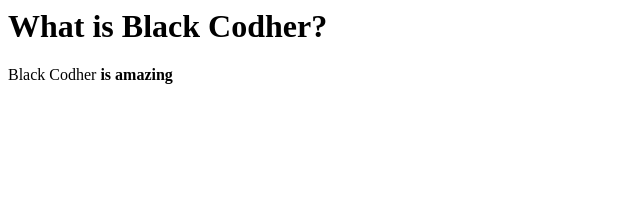
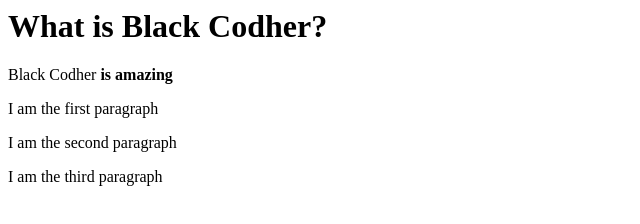
Before and after one commit to black-codher-bootcamp-2021-vaughan/unit-03-javascript-starter-files-faisamain, a plain HTML site: page session-2/index.html in a window 1280 px wide. Shown: the whole page, without its empty margins (0-640 px from the left). Drawn offline with Linux system fonts and the light colour scheme.

Commit message:
var practice

```diff
--- a/session-2/index.html
+++ b/session-2/index.html
@@ -7,9 +7,9 @@
     <p>Black Codher <strong>is amazing </strong></p>
 
     <!-- This is for task 3 -->
-    <!-- <p class="about">I am the first paragraph</p>
+    <p class="about">I am the first paragraph</p>
     <p class="about">I am the second paragraph</p>
-    <p class="about">I am the third paragraph</p> -->
+    <p class="about">I am the third paragraph</p>
 
     <script type="text/javascript" src="index.js"></script>
   </body>
```
Also changed, not shown: session-2/index.js (+6 -2 lines), 1 other file.
